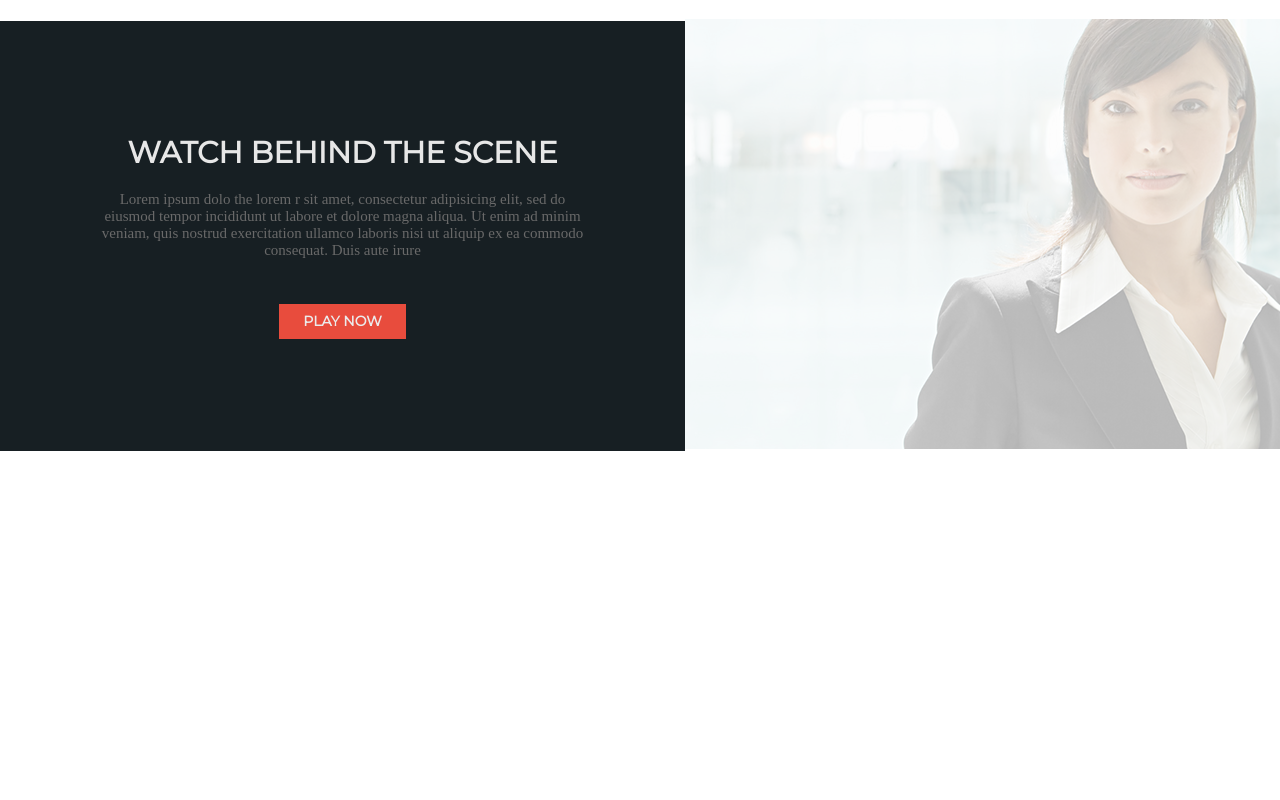
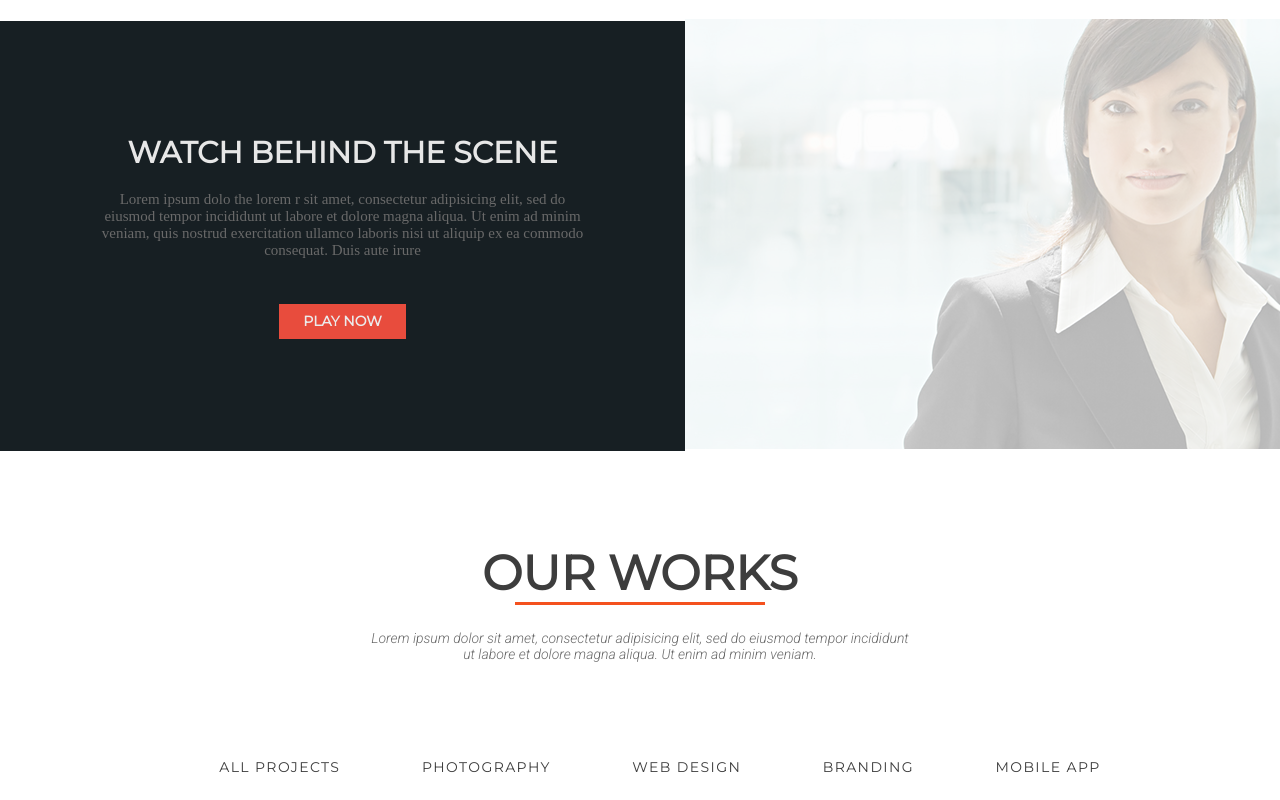
Before and after one commit to Lamadar/Boostfolia, a plain HTML site: page index.html in a window 1280 px wide. Shown: the part 1503-2303 px from the top of the page. Before the commit the page ends 1956 px from the top, so only its background shows below. Drawn offline with Linux system fonts and the light colour scheme.

Commit message:
Start doing OUR WORK section

```diff
--- a/index.html
+++ b/index.html
@@ -74,6 +74,25 @@
         </div>
 </div><!--/watch -->
 
+<div class="works">
+    <div class="container">
+            <div class="block__header">
+                    <div class="about__title">OUR WORKS</div>
+                    <div class="about__subtitle">Lorem ipsum dolor sit amet, consectetur adipisicing elit, sed do eiusmod tempor incididunt ut labore et dolore magna aliqua. Ut enim ad minim veniam.</div>
+                </div>
+            <div class="projects">
+                <ul>
+                    <li >ALL PROJECTS</li>
+                    <li>PHOTOGRAPHY</li>
+                    <li>WEB DESIGN</li>
+                    <li>BRANDING</li>
+                    <li>MOBILE APP</li>
+
+                </ul>
+            </div>
+
+    </div>
+</div>
 
 </body>
 </html>
--- a/style.css
+++ b/style.css
@@ -85,6 +85,7 @@ height: 570px;
 .block__header{
 text-align: center;
 font-family: "Montserrat";
+padding-bottom: 80px;
 }
 .about__blocks{
 display: flex;
@@ -123,7 +124,7 @@ margin: 0 auto;
 
 /* BLOCK */
 .about__blocks{
-margin-top: 55px;
+/* margin-top: 55px; */
 }
 .about__block{
 display: flex;
@@ -209,3 +210,31 @@ font-size: 14px;
 font-weight: 700;
 text-transform: uppercase;
 }
+.watch__button:hover{
+cursor: pointer;
+}
+/* WORKS */
+li{
+font-family: "Montserrat", sans-serif;
+font-size: 14px;
+font-weight: 500;
+text-transform: uppercase;
+letter-spacing: 1.4px;
+list-style-type: none;
+color: #3d3d3d;
+/* width: 20%; */
+padding-bottom: 8px;
+
+
+}
+ul{
+display: flex;
+justify-content: space-around;
+}
+li:hover{
+ border-bottom: 2px solid #e64e40;
+color: #3d3d3d;
+font-weight: 800;
+cursor: pointer;
+
+}
```
Also changed, not shown: person/Image_Here.png (added), watch/Image_Here.png (added).
